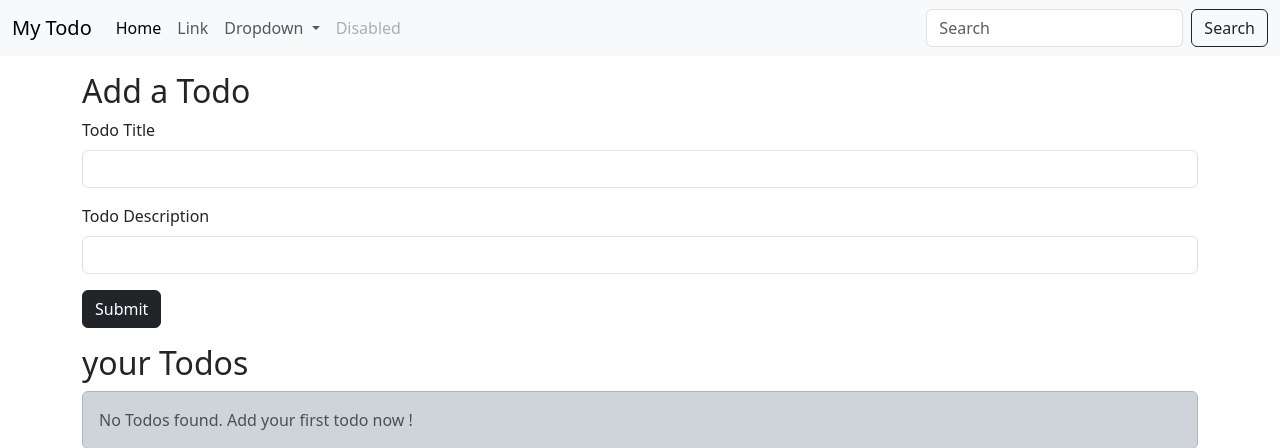
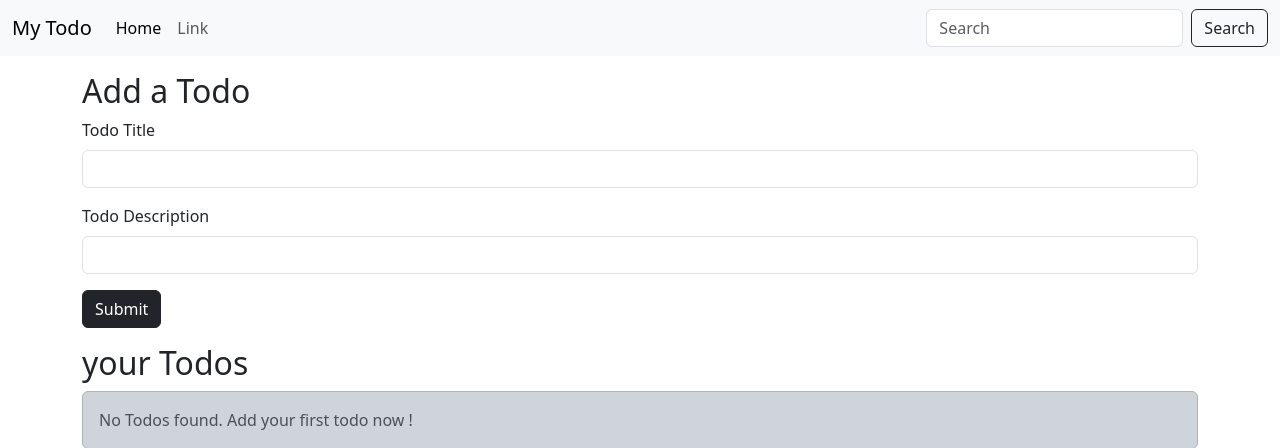
Before and after one commit to noorhanspal/Flask, a Flask app: page / in a window 1280 px wide. Shown: the top 448 px of the page. Run offline with Flask 3, Linux system fonts and the light colour scheme; data that the repository does not hold is empty.

Commit message:
Updated Flask folder

```diff
--- /dev/null
+++ b/templates/base.html
@@ -0,0 +1,43 @@
+<!doctype html>
+<html lang="en">
+
+<head>
+    <meta charset="utf-8">
+    <meta name="viewport" content="width=device-width, initial-scale=1">
+    <title>My Todo</title>
+    <link href="https://cdn.jsdelivr.net/npm/bootstrap@5.3.8/dist/css/bootstrap.min.css" rel="stylesheet"
+        integrity="sha384-sRIl4kxILFvY47J16cr9ZwB07vP4J8+LH7qKQnuqkuIAvNWLzeN8tE5YBujZqJLB" crossorigin="anonymous">
+</head>
+
+<body>
+<nav class="navbar navbar-expand-lg bg-body-tertiary">
+        <div class="container-fluid">
+            <a class="navbar-brand" href="/">My Todo</a>
+            <button class="navbar-toggler" type="button" data-bs-toggle="collapse"
+                data-bs-target="#navbarSupportedContent" aria-controls="navbarSupportedContent" aria-expanded="false"
+                aria-label="Toggle navigation">
+                <span class="navbar-toggler-icon"></span>
+            </button>
+            <div class="collapse navbar-collapse" id="navbarSupportedContent">
+                <ul class="navbar-nav me-auto mb-2 mb-lg-0">
+                    <li class="nav-item">
+                        <a class="nav-link active" aria-current="page" href="#">Home</a>
+                    </li>
+                    <li class="nav-item">
+                        <a class="nav-link" href="#">Link</a>
+                    </li>
+
+                </ul>
+                <form class="d-flex" role="search">
+                    <input class="form-control me-2" type="search" placeholder="Search" aria-label="Search" />
+                    <button class="btn btn-outline-dark" type="submit">Search</button>
+                </form>
+            </div>
+        </div>
+    </nav>
+
+{% block body %}
+
+{% endblock body %}
+</body>
+</html>
--- a/templates/index.html
+++ b/templates/index.html
@@ -1,56 +1,6 @@
-<!doctype html>
-<html lang="en">
+ {% extends 'base.html' %}
+ {% block body %}
 
-<head>
-    <meta charset="utf-8">
-    <meta name="viewport" content="width=device-width, initial-scale=1">
-    <title>My Todo</title>
-    <link href="https://cdn.jsdelivr.net/npm/bootstrap@5.3.8/dist/css/bootstrap.min.css" rel="stylesheet"
-        integrity="sha384-sRIl4kxILFvY47J16cr9ZwB07vP4J8+LH7qKQnuqkuIAvNWLzeN8tE5YBujZqJLB" crossorigin="anonymous">
-</head>
-
-<body>
-    <nav class="navbar navbar-expand-lg bg-body-tertiary">
-        <div class="container-fluid">
-            <a class="navbar-brand" href="/">My Todo</a>
-            <button class="navbar-toggler" type="button" data-bs-toggle="collapse"
-                data-bs-target="#navbarSupportedContent" aria-controls="navbarSupportedContent" aria-expanded="false"
-                aria-label="Toggle navigation">
-                <span class="navbar-toggler-icon"></span>
-            </button>
-            <div class="collapse navbar-collapse" id="navbarSupportedContent">
-                <ul class="navbar-nav me-auto mb-2 mb-lg-0">
-                    <li class="nav-item">
-                        <a class="nav-link active" aria-current="page" href="#">Home</a>
-                    </li>
-                    <li class="nav-item">
-                        <a class="nav-link" href="#">Link</a>
-                    </li>
-                    <li class="nav-item dropdown">
-                        <a class="nav-link dropdown-toggle" href="#" role="button" data-bs-toggle="dropdown"
-                            aria-expanded="false">
-                            Dropdown
-                        </a>
-                        <ul class="dropdown-menu">
-                            <li><a class="dropdown-item" href="#">Action</a></li>
-                            <li><a class="dropdown-item" href="#">Another action</a></li>
-                            <li>
-                                <hr class="dropdown-divider">
-                            </li>
-                            <li><a class="dropdown-item" href="#">Something else here</a></li>
-                        </ul>
-                    </li>
-                    <li class="nav-item">
-                        <a class="nav-link disabled" aria-disabled="true">Disabled</a>
-                    </li>
-                </ul>
-                <form class="d-flex" role="search">
-                    <input class="form-control me-2" type="search" placeholder="Search" aria-label="Search" />
-                    <button class="btn btn-outline-dark" type="submit">Search</button>
-                </form>
-            </div>
-        </div>
-    </nav>
     <div class="container my-3">
         <h2>Add a Todo</h2>
         <form action="/" method="POST">
@@ -106,6 +56,4 @@
     <script src="https://cdn.jsdelivr.net/npm/bootstrap@5.3.8/dist/js/bootstrap.bundle.min.js"
         integrity="sha384-FKyoEForCGlyvwx9Hj09JcYn3nv7wiPVlz7YYwJrWVcXK/BmnVDxM+D2scQbITxI"
         crossorigin="anonymous"></script>
-</body>
-
-</html>
+{% endblock body %}
```
Also changed, not shown: templates/update.html (added).
